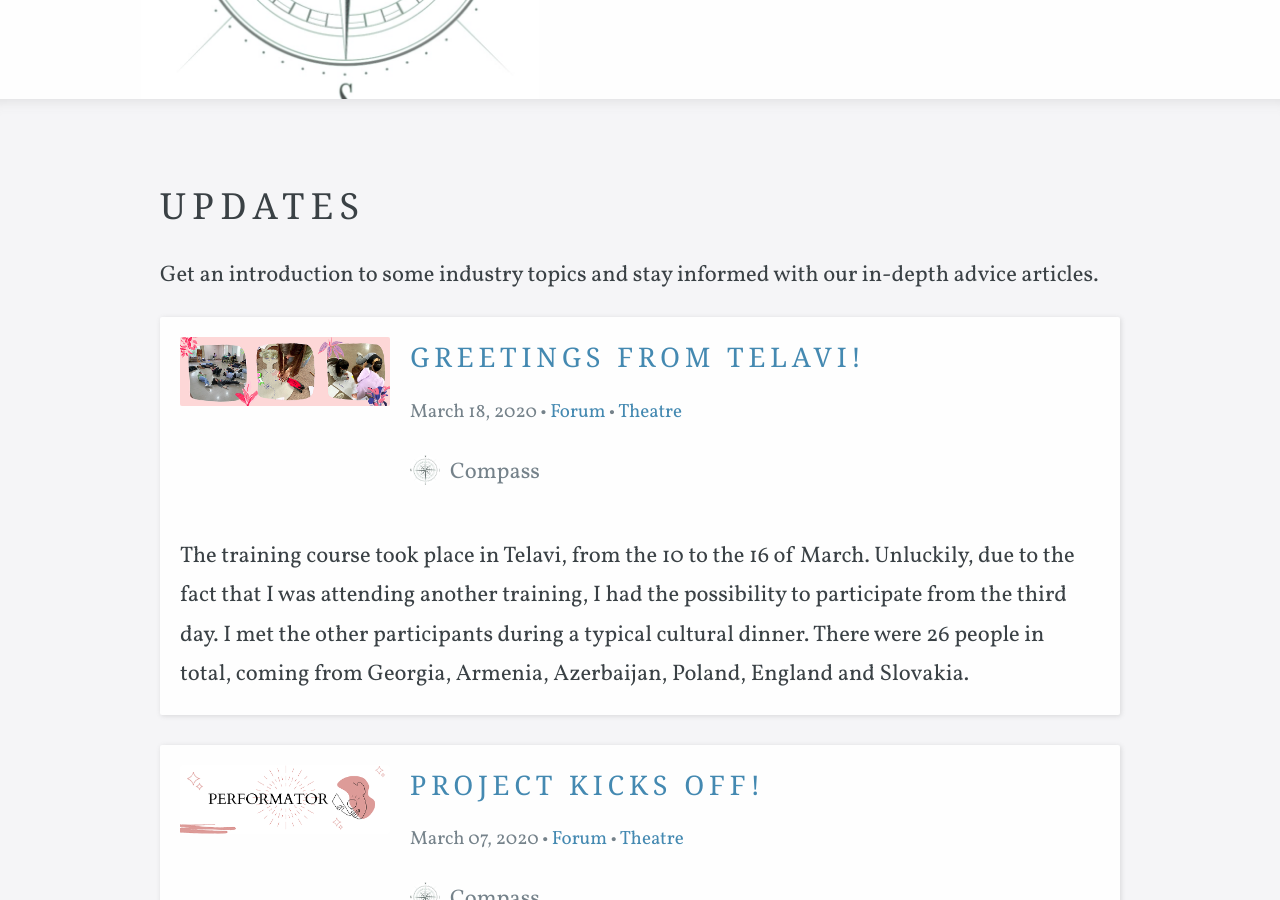
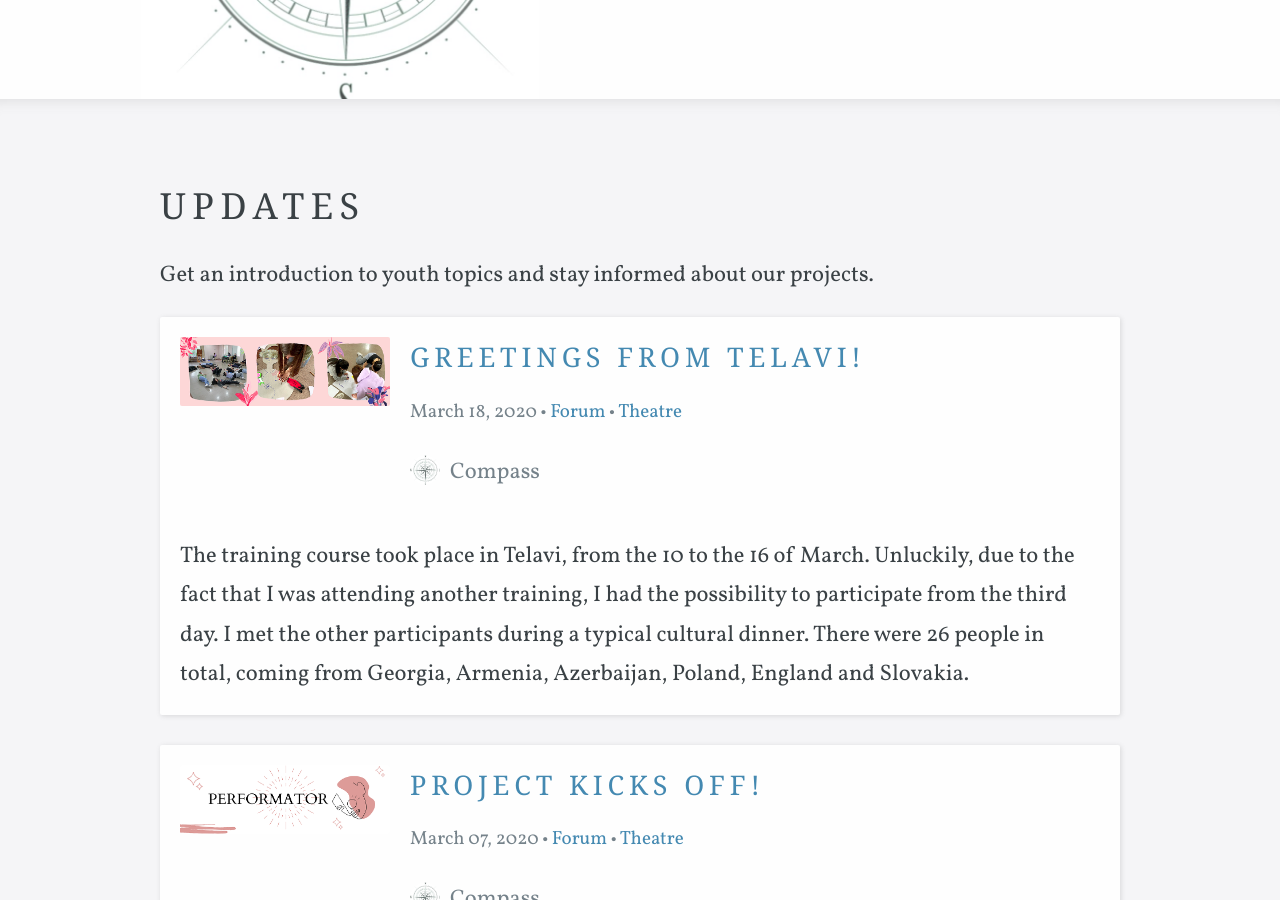
Before and after one commit to comapssorgge/comapssorgge.github.io, a Jekyll site: the page built from updates/index.html, in a window 1280 px wide and 900 px high, scrolled down 321 px. Built offline with Jekyll 4.4.1, drawn with Linux system fonts in a browser that asks for light colours; some web fonts are replaced; the list of posts is cut into pages by our own code.

Commit message:
Update index.html

```diff
--- a/updates/index.html
+++ b/updates/index.html
@@ -7,7 +7,7 @@ show_in_navigation: true
 navigation_order: 4
 ---
 
-<p class="editable">Get an introduction to some industry topics and stay informed with our in-depth advice articles.</p>
+<p class="editable">Get an introduction to youth topics and stay informed about our projects.</p>
 
 <p class="editor-link"><a href="cloudcannon:collections/_posts" class="btn"><strong>&#9998;</strong> Update Advice Posts</a></p>
 
```
